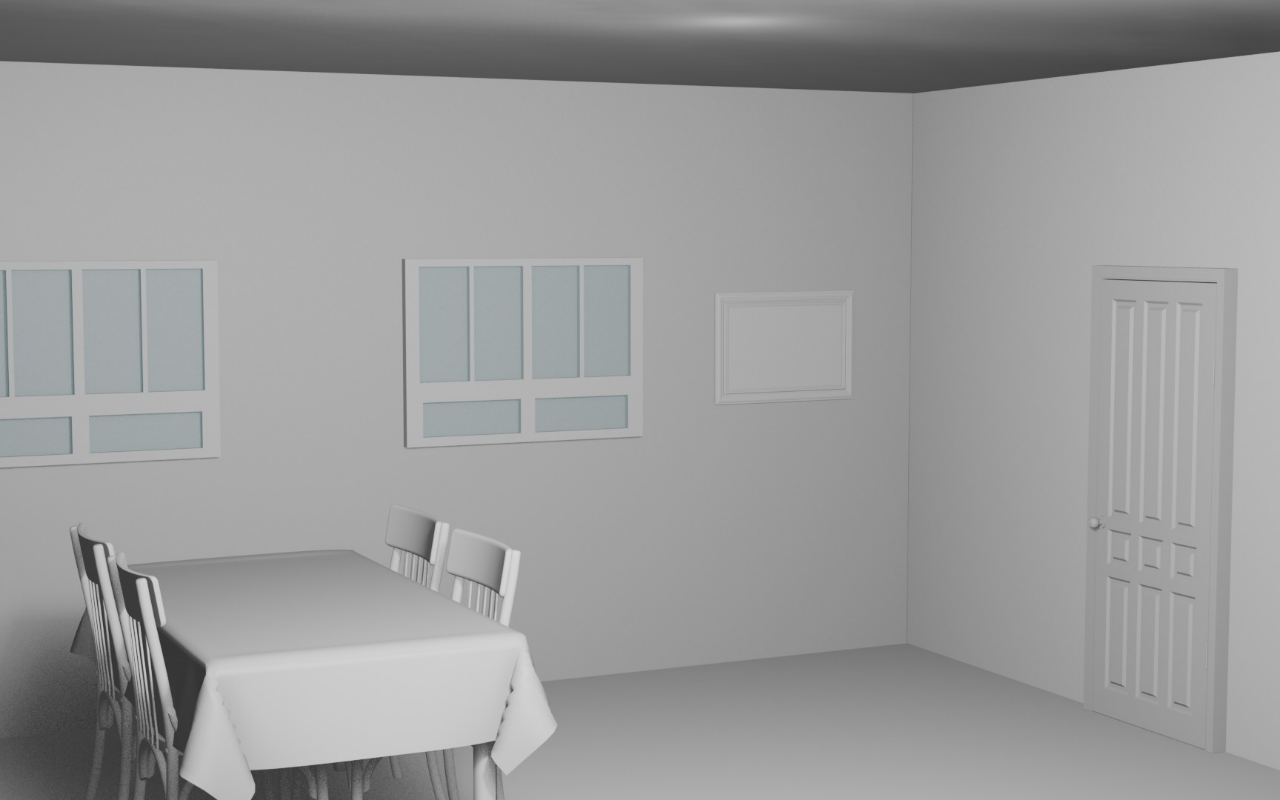
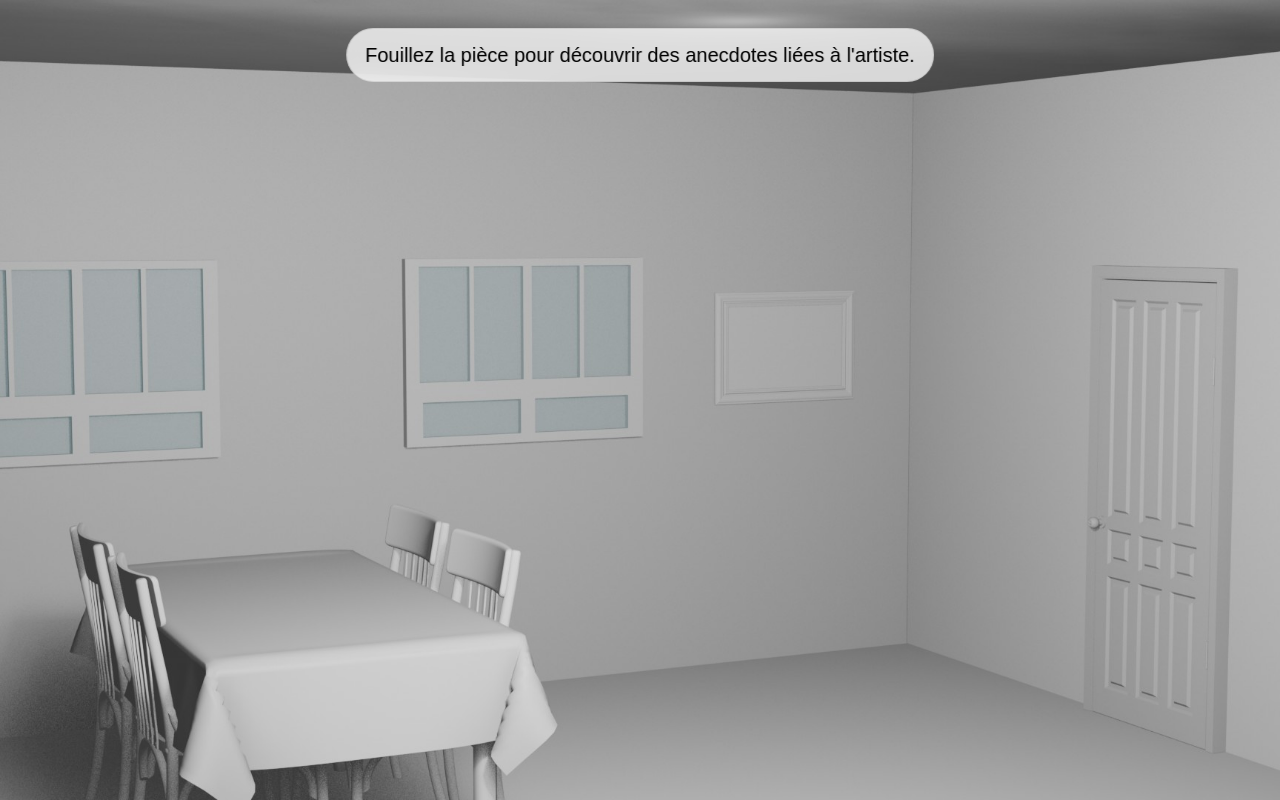
Before and after one commit to amme280/experience-yayoi-kusama, a plain HTML site: page interraction_jeu1.html in a window 1280 px wide. Drawn offline with nearby package versions, Linux system fonts and the light colour scheme; a web font is replaced by a local one.

Commit message:
ajout indication jeu chapitre 1

```diff
--- a/interraction_jeu1.css
+++ b/interraction_jeu1.css
@@ -26,6 +26,29 @@ body{overflow:hidden;background:var(--couleur-blanc)}
 body.is-modal-open{overflow:hidden}
 
 .scene{position:fixed;inset:0;overflow:hidden;background:var(--couleur-blanc)}
+
+.hint{
+	position:fixed;
+	top:28px;
+	left:50%;
+	transform:translateX(-50%);
+	z-index:12;
+	margin:0;
+	padding:14px 18px;
+	font-family:var(--font-text);
+	font-size:var(--size-text);
+	border-radius:9999px;
+	background:color-mix(in srgb, var(--couleur-blanc) 78%, transparent);
+	border:1px solid color-mix(in srgb, var(--couleur-noir) 10%, transparent);
+	backdrop-filter: blur(10px);
+	-webkit-backdrop-filter: blur(10px);
+	text-align:center;
+	line-height:1.2;
+	max-width:min(920px, calc(100vw - 32px));
+	opacity:0;
+	animation:hintFadeUp 700ms ease-out forwards;
+	animation-delay:80ms;
+}
 
 /* 1920x1080 reference frame scaled to "cover" the viewport */
 .scene__frame{
@@ -246,6 +269,7 @@ body.is-modal-open{overflow:hidden}
 }
 
 @media (max-width:700px){
+	.hint{top:16px}
 	.info-modal{padding:18px}
 	.info-modal__dialog{width:min(890px, 100%); height:auto; padding:28px 22px}
 	.info-modal__title{font-size:22px; letter-spacing: 1.1px; margin-bottom:24px}
@@ -259,4 +283,10 @@ body.is-modal-open{overflow:hidden}
 
 @media (prefers-reduced-motion: reduce){
 	.page-fade{transition:none}
+	.hint{animation:none;opacity:1}
 }
+
+@keyframes hintFadeUp{
+	from{opacity:0;transform:translateX(-50%) translateY(12px)}
+	to{opacity:1;transform:translateX(-50%) translateY(0)}
+}
--- a/interraction_jeu1.html
+++ b/interraction_jeu1.html
@@ -9,6 +9,8 @@
   <link rel="stylesheet" href="interraction_jeu1.css" />
 </head>
 <body>
+  <p class="hint">Fouillez la pièce pour découvrir des anecdotes liées à l'artiste.</p>
+
   <main class="scene" aria-label="interraction_jeu1">
     <div class="scene__frame" id="scene-frame" aria-label="Cuisine blanche interactive">
       <img class="scene__bg" src="images/cuisine_blanche.jpg" alt="Cuisine blanche" />
```
